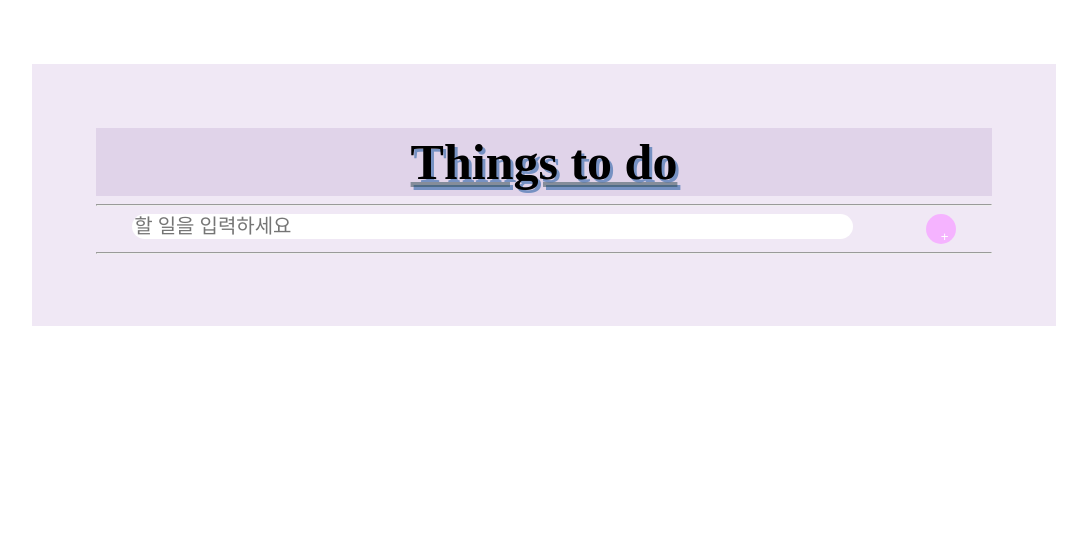
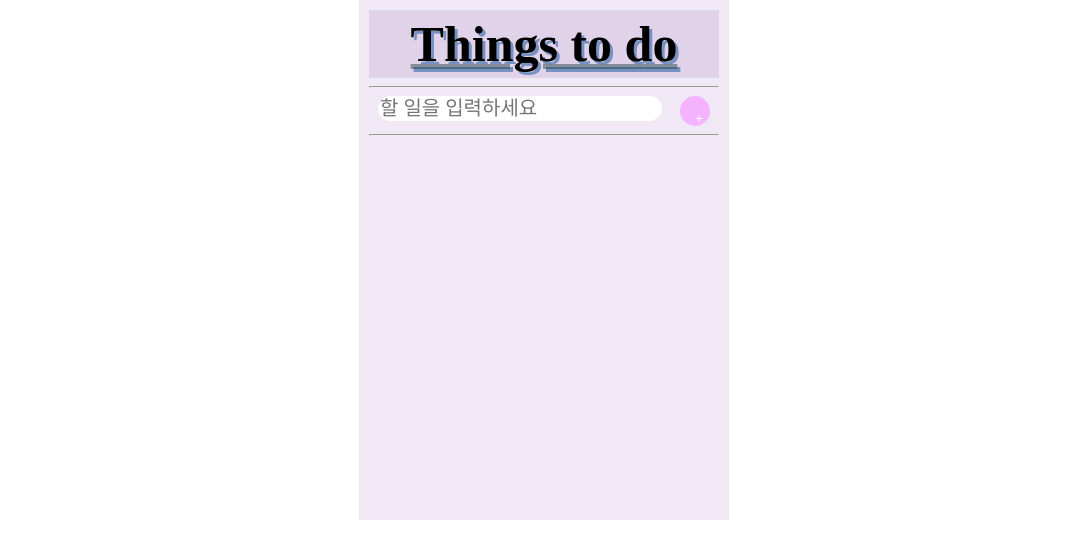
Before and after one commit to Daram0o0/ToDoList, a React (Create React App) app: page / in a window 1280 px wide. Shown: the top 558 px of the page, without its empty margins (96-1183 px from the left). Built offline with nearby package versions, Linux system fonts and the light colour scheme; the HTML template or start-up script is replaced by a standard one.

Commit message:
version 1.4

```diff
--- a/src/App.css
+++ b/src/App.css
@@ -1,12 +1,12 @@
 .background {
   background-color: rgb(226, 210, 236, 0.5);
-  padding: 5%;
-  margin: 5%;
+  padding: 10px;
+  margin: auto;
   text-align: center;
   font-family: 'East Sea Dokdo';
-  height: 30%;
-  width: 70%;
-
+  height: 500px;
+  width: 350px;
+  /* justify-content: center; */
 }
 
 .font-background {
@@ -53,7 +53,7 @@
   font-family: 'East Sea Dokdo';
 }
 
-input[style="checkbox"] {
+/* input[style="checkbox"] {
 
 }
 input[style="checkbox"]:checked {
@@ -61,7 +61,7 @@ input[style="checkbox"]:checked {
 }
 input[style="checkbox"] {
 
-}
+} */
 
 .btn{
   background-color: #F5B3FF;
--- a/src/App.js
+++ b/src/App.js
@@ -66,11 +66,12 @@ function App() {
       let temp2 = temp.splice(index, 1);
       setMakelist(temp);
       setEndlist([...endlist,temp2]);
+      // e.target.value=50;
     }
   }
 
   return (
-    <center><div className='background'>
+    <div className='background'>
       <div>
         <h1 className='font-background'>Things to do</h1>
       </div>
@@ -89,8 +90,9 @@ function App() {
             <button type="button" onClick={()=>{deletelists(index)}}><img src="https://cdn-icons-png.flaticon.com/512/4313/4313306.png" width="20px" height="20px"/></button>
             <input type="range" id="percent" min="0" max="100" onChange={(e)=>{sliderfunc(e, index)}}/>
           </div>
-        );
+        )
       })}
+
       {endlist.map((value, index)=>{
         return(
           <div className='scroll'>
@@ -99,7 +101,7 @@ function App() {
           </div>
         )
       })}
-    </div></center>
+    </div>
   );
 }
 
```
